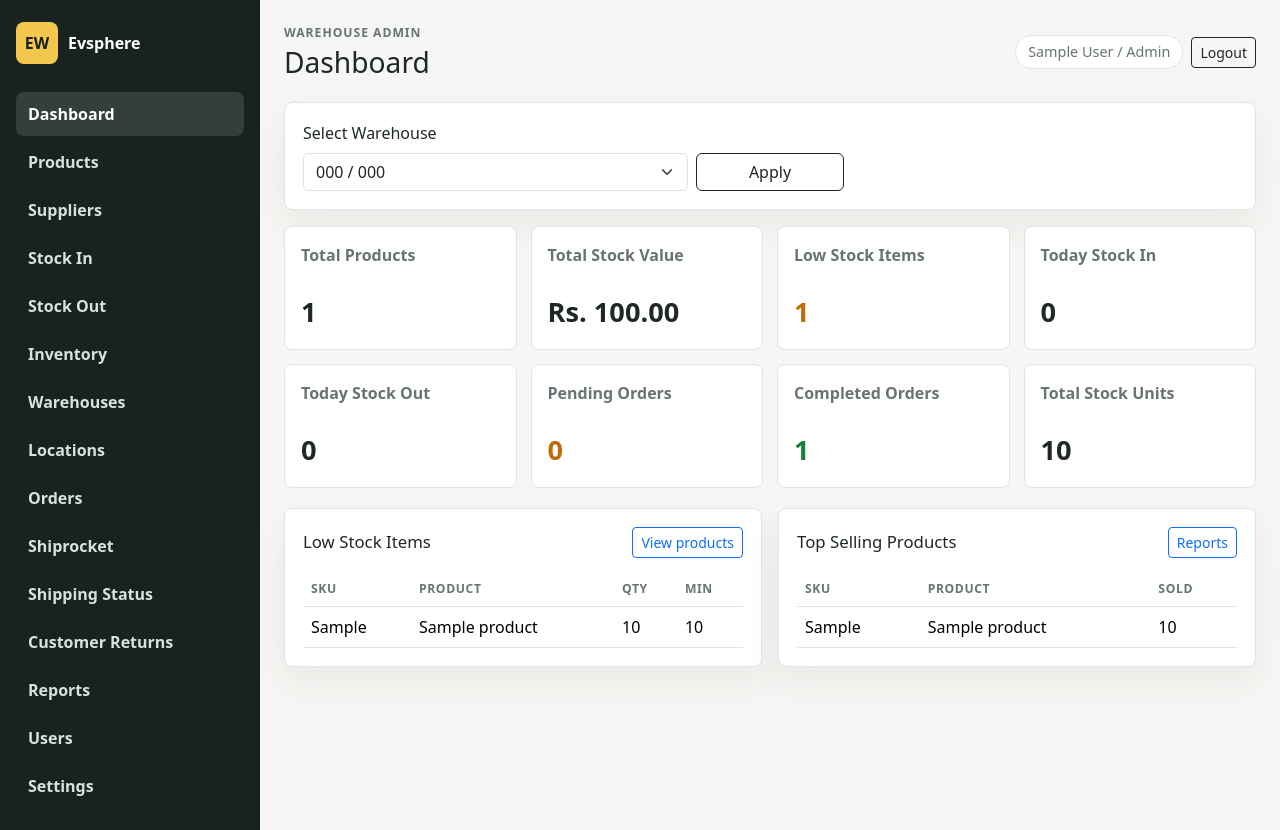
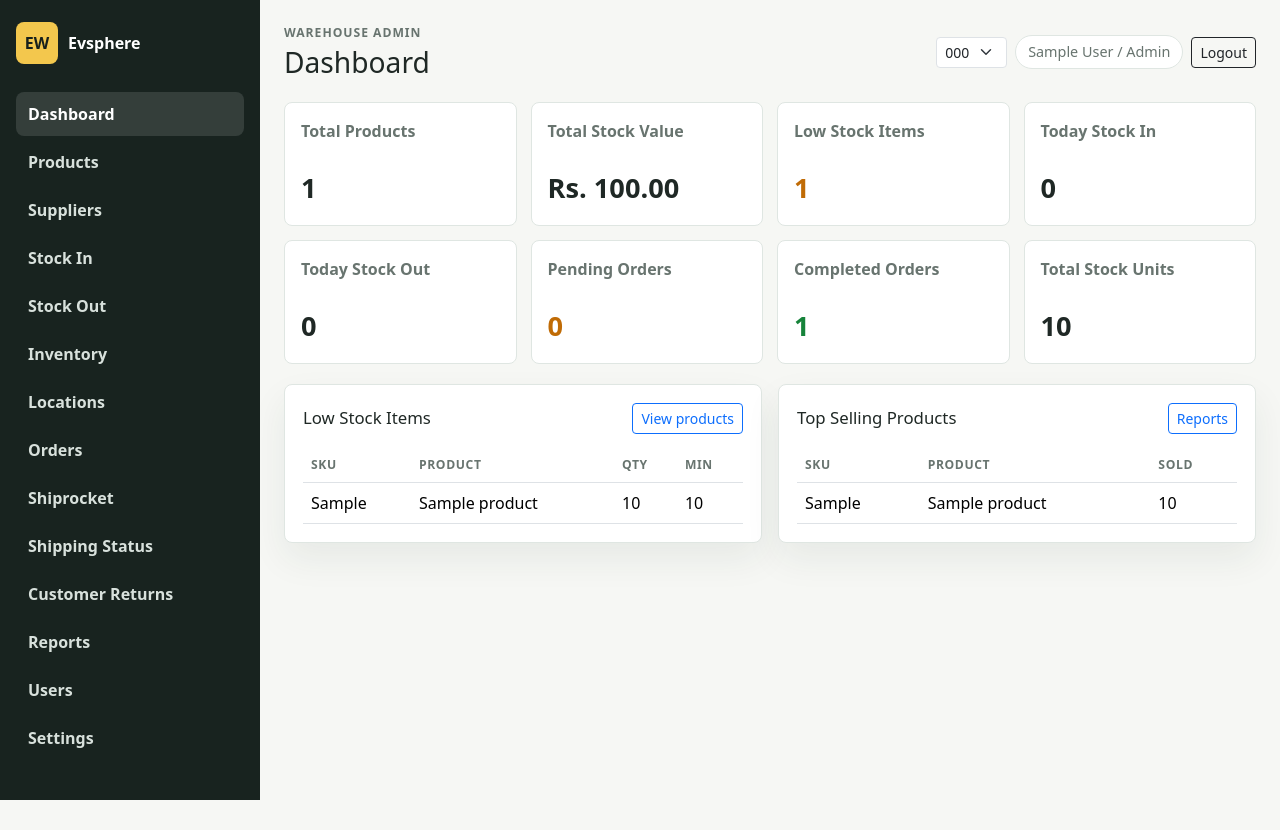
Before and after one commit to sahilalimolla001/wharehouse.evspeare, a Flask app: page /dashboard in a window 1280 px wide. After the commit the page ends 800 px from the top, so only its background shows below. Run offline with Flask 3, Linux system fonts and the light colour scheme; the visitor is signed in with stand-in values (Sample User, id 1); tables that the repository leaves empty hold one stand-in row (values such as "Sample post").

Commit message:
Move warehouse switcher to topbar

```diff
--- a/backend-flask/app/templates/base.html
+++ b/backend-flask/app/templates/base.html
@@ -25,7 +25,6 @@
             <a class="nav-link {% if request.endpoint == 'stock.stock_out' %}active{% endif %}" href="{{ url_for('stock.stock_out') }}">Stock Out</a>
           {% endif %}
           <a class="nav-link {% if request.endpoint == 'stock.inventory' %}active{% endif %}" href="{{ url_for('stock.inventory') }}">Inventory</a>
-          <a class="nav-link {% if request.endpoint in ['stock.warehouses', 'stock.add_warehouse'] %}active{% endif %}" href="{{ url_for('stock.warehouses') }}">Warehouses</a>
           <a class="nav-link {% if request.endpoint in ['stock.warehouse_locations', 'stock.add_location'] %}active{% endif %}" href="{{ url_for('stock.warehouse_locations') }}">Locations</a>
           <a class="nav-link {% if request.endpoint in ['orders.orders', 'orders.add_order', 'orders.order_detail'] %}active{% endif %}" href="{{ url_for('orders.orders') }}">Orders</a>
           {% if current_user_can("manager", "staff") %}
@@ -51,6 +50,17 @@
           </div>
           <div class="d-flex align-items-center gap-2">
             {% if current_user %}
+              {% set topbar_warehouses = accessible_warehouses() %}
+              {% set topbar_warehouse = selected_warehouse() %}
+              {% if topbar_warehouses %}
+                <form method="get" action="{{ request.path }}" class="m-0">
+                  <select class="form-select form-select-sm" name="warehouse_id" onchange="this.form.submit()" aria-label="Select warehouse">
+                    {% for warehouse in topbar_warehouses %}
+                      <option value="{{ warehouse.id }}" {% if topbar_warehouse and topbar_warehouse.id == warehouse.id %}selected{% endif %}>{{ warehouse.code }}</option>
+                    {% endfor %}
+                  </select>
+                </form>
+              {% endif %}
               <span class="user-pill">{{ current_user.full_name }} / {{ role_label(current_user.role) }}</span>
               <a class="btn btn-outline-dark btn-sm" href="{{ url_for('auth.logout') }}">Logout</a>
             {% endif %}
--- a/backend-flask/app/templates/dashboard.html
+++ b/backend-flask/app/templates/dashboard.html
@@ -2,22 +2,6 @@
 {% block page_title %}Dashboard{% endblock %}
 
 {% block content %}
-  <section class="panel mb-3">
-    <form class="row g-2 align-items-end" method="get">
-      <div class="col-md-5">
-        <label class="form-label">Select Warehouse</label>
-        <select class="form-select" name="warehouse_id">
-          {% for item in warehouses %}
-            <option value="{{ item.id }}" {% if warehouse and warehouse.id == item.id %}selected{% endif %}>{{ item.code }} / {{ item.pincode }}</option>
-          {% endfor %}
-        </select>
-      </div>
-      <div class="col-md-2">
-        <button class="btn btn-outline-dark w-100" type="submit">Apply</button>
-      </div>
-    </form>
-  </section>
-
   <section class="metric-grid">
     <article class="metric-card">
       <span>Total Products</span>
--- a/mobile-app/styles.css
+++ b/mobile-app/styles.css
@@ -104,11 +104,12 @@ button:disabled {
 }
 
 .warehouse-select {
-  width: 128px;
+  width: 132px;
   height: 40px;
   padding: 0 8px;
   font-size: 0.78rem;
   font-weight: 850;
+  color: var(--primary-dark);
 }
 
 .icon-btn {
--- a/mobile-app/sw.js
+++ b/mobile-app/sw.js
@@ -1,4 +1,4 @@
-const CACHE_NAME = "evsphere-picker-v10";
+const CACHE_NAME = "evsphere-picker-v11";
 const ASSETS = ["./", "./index.html", "./styles.css", "./app.js", "./manifest.webmanifest", "./icon.svg"];
 
 self.addEventListener("install", (event) => {
```
